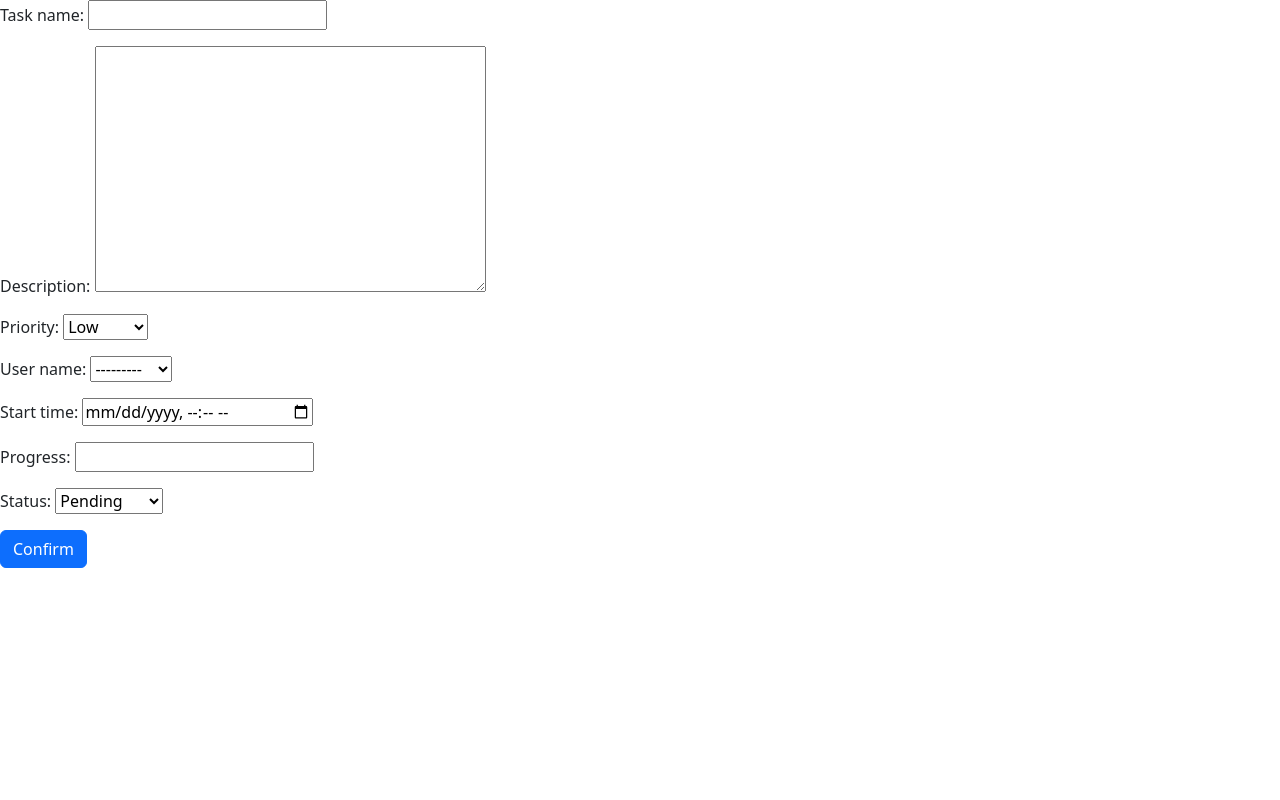
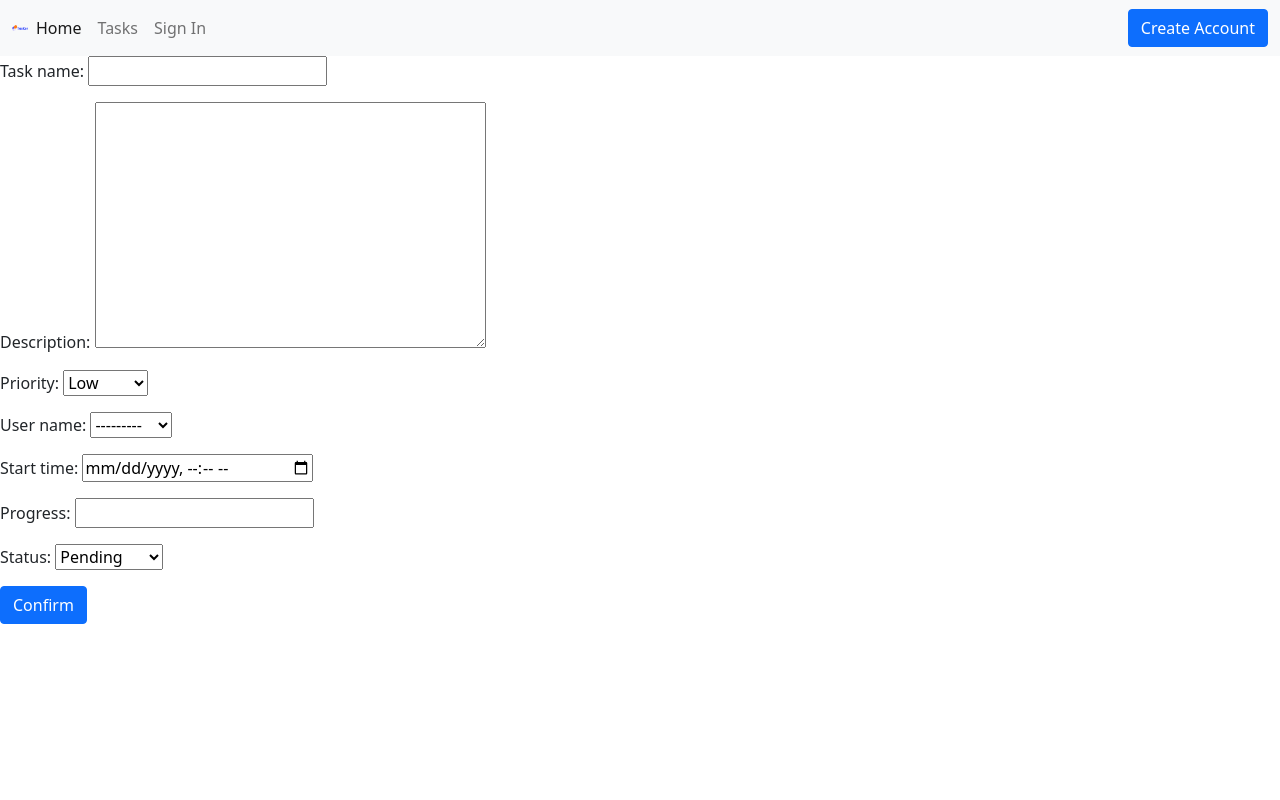
Before and after one commit to Oakani1/tasker-v2, a Django app: page /tasks/create/ in a window 1280 px wide. Run offline with Django 5.2, Linux system fonts and the light colour scheme; a user stored in the database is signed in; data comes from the database, SQL or seed files in the repository; both versions use the stored data as it was after the commit.

Commit message:
base temple

```diff
--- a/requirements.txt
+++ b/requirements.txt
@@ -1,6 +1,7 @@
 asgiref==3.8.1
 Django==4.2.14
 django-allauth==0.57.2
+django-summernote==0.8.20.0
 oauthlib==3.2.2
 PyJWT==2.9.0
 python3-openid==3.2.0
--- a/static/css/style.css
+++ b/static/css/styles.css
@@ -1,6 +1,6 @@
 @import url('https://fonts.googleapis.com/css2?family=Poppins:ital,wght@0,100;0,200;0,300;0,400;0,500;0,600;0,700;0,800;0,900;1,100;1,200;1,300;1,400;1,500;1,600;1,700;1,800;1,900&display=swap');
 
 
-.red-test {
+.red-text {
     color: red;
 }
--- a/task_manager/urls.py
+++ b/task_manager/urls.py
@@ -18,8 +18,9 @@ from django.contrib import admin
 from django.urls import path, include
 
 urlpatterns = [
+    path("accounts/", include("allauth.urls")),
     path('admin/', admin.site.urls),
-    path ('tasks/', include('tasks.urls')),
+    #path ('tasks/', include('tasks.urls')),
+    path('summernote/', include('django_summernote.urls')),
     path("", include("tasks.urls")),
-    path("accounts/", include("allauth.urls")),
 ]
--- /dev/null
+++ b/tasks/templates/base.html
@@ -0,0 +1,72 @@
+{% url 'home' as home_url %}
+{% load static %}
+
+<!DOCTYPE html>
+<html class="h-100" lang="en">
+
+<head>
+    <title>TasKer</title>
+    <meta name="viewport" content="width=device-width, initial-scale=1" />
+
+    <link rel="stylesheet" href="{% static 'css/styles.css' %}">
+
+    <!-- Google Fonts CSS -->
+    <link rel="preconnect" href="https://fonts.googleapis.com">
+    <link rel="preconnect" href="https://fonts.gstatic.com" crossorigin>
+    <link
+        href="https://fonts.googleapis.com/css2?family=Poppins:ital,wght@0,100;0,200;0,300;0,400;0,500;0,600;0,700;0,800;0,900;1,100;1,200;1,300;1,400;1,500;1,600;1,700;1,800;1,900&display=swap"
+        rel="stylesheet">
+    <!-- Font Awesome CSS -->
+    <link rel="stylesheet" href="https://cdnjs.cloudflare.com/ajax/libs/font-awesome/5.15.3/css/all.min.css">
+
+    <!-- Bootstrap CSS -->
+    <link href="https://cdn.jsdelivr.net/npm/bootstrap@5.0.2/dist/css/bootstrap.min.css" rel="stylesheet"
+        integrity="sha384-EVSTQN3/azprG1Anm3QDgpJLIm9Nao0Yz1ztcQTwFspd3yD65VohhpuuCOmLASjC" crossorigin="anonymous">
+
+
+</head>
+
+<body class="d-flex flex-column h-100 main-bg">
+
+    <!-- Navigation -->
+    <nav class="navbar navbar-expand-lg navbar-light bg-light">
+        <div class="container-fluid">
+            <img src="{% static 'images/tasker_logo.png' %}" alt="Tasker Logo" width="16rem">
+            <button class="navbar-toggler" type="button" data-bs-toggle="collapse" data-bs-target="#navbarTogglerDemo02"
+                aria-controls="navbarTogglerDemo02" aria-expanded="false" aria-label="Toggle navigation">
+                <span class="navbar-toggler-icon"></span>
+            </button>
+            <div class="collapse navbar-collapse" id="navbarTogglerDemo02">
+                <ul class="navbar-nav me-auto mb-2 mb-lg-0">
+                    <li class="nav-item">
+                        <a class="nav-link active" aria-current="page" href="#">Home</a>
+                    </li>
+                    <li class="nav-item">
+                        <a class="nav-link" href="#">Tasks</a>
+                    </li>
+                    <li class="nav-item">
+                        <a class="nav-link" href="#">Sign In</a>
+                    </li>
+                </ul>
+                <button type="button" class="btn btn-primary">Create Account</button>
+
+            </div>
+        </div>
+    </nav>
+
+    <main class="flex-shrink-0 main-bg">
+
+        {% block content %}
+        <!-- Content Goes here -->
+        {% endblock content %}
+
+    </main>
+
+    <script src="https://cdn.jsdelivr.net/npm/bootstrap@5.0.2/dist/js/bootstrap.bundle.min.js"
+        integrity="sha384-MrcW6ZMFYlzcLA8Nl+NtUVF0sA7MsXsP1UyJoMp4YLEuNSfAP+JcXn/tWtIaxVXM"
+        crossorigin="anonymous"></script>
+
+    </script>
+</body>
+
+</html>
--- a/tasks/templates/tasks/create_task.html
+++ b/tasks/templates/tasks/create_task.html
@@ -1,16 +1,8 @@
+{% extends "base.html" %}
+
+{% block content %}
+
 {% load static %}
-
-<!DOCTYPE html>
-<html lang="en">
-
-<head>
-    <meta charset="UTF-8">
-    <meta name="viewport" content="width=device-width, initial-scale=1.0">
-    <title>Create a Task</title>
-    <link rel="stylesheet" href="{% static 'css/styles.css' %}">
-    <link href="https://cdn.jsdelivr.net/npm/bootstrap@5.3.3/dist/css/bootstrap.min.css" rel="stylesheet"
-        integrity="sha384-QWTKZyjpPEjISv5WaRU9OFeRpok6YctnYmDr5pNlyT2bRjXh0JMhjY6hW+ALEwIH" crossorigin="anonymous">
-</head>
 
 <body>
 
@@ -23,4 +15,4 @@
     <script src="https://cdn.jsdelivr.net/npm/bootstrap@5.3.3/dist/js/bootstrap.bundle.min.js" integrity="sha384-YvpcrYf0tY3lHB60NNkmXc5s9fDVZLESaAA55NDzOxhy9GkcIdslK1eN7N6jIeHz" crossorigin="anonymous"></script>
 </body>
 
-</html>
+{% endblock %}
--- a/tasks/templates/tasks/home.html
+++ b/tasks/templates/tasks/home.html
@@ -12,8 +12,8 @@
 </head>
 <body>
 
-    <h1 class="red-test"> Home page test 2</h1>
-    <h1 class="red-test">Home page test 1</h1>
+    <h1 class="red-test"> Home page</h1>
+
 
 </body>
 </html>
--- a/tasks/urls.py
+++ b/tasks/urls.py
@@ -4,10 +4,12 @@ from . import views
 urlpatterns = [
     #path("", views.Homepage.as_view(), name="home"),
     path("", views.HomePage, name="home"),
-    path("view/<task_id>", views.show_task, name="view"),
-    path("task", views.show_task_page, name="task"),
-    path("create/", views.create_task, name="create"),
-    path("edit/<task_id>", views.edit_task, name="edit"),
-    path("delete/<task_id>", views.delete_task, name="delete"),
+    path("signin/", views.SignInPage, name="signin"),
+    path("signup/", views.SignUpPage, name="signup"),
+    path("tasks/view/<task_id>", views.show_task, name="view"),
+    path("tasks/", views.show_task_page, name="tasks"),
+    path("tasks/create/", views.create_task, name="create"),
+    path("tasks/edit/<task_id>", views.edit_task, name="edit"),
+    path("tasks/delete/<task_id>", views.delete_task, name="delete"),
 
 ]
--- a/tasks/views.py
+++ b/tasks/views.py
@@ -11,7 +11,13 @@ from django.views.generic import TemplateView
 #class Homepage(TemplateView):
     #template_name = 'tasks/home.html'
 def HomePage(request):
-        return render(request, 'tasks/home.html')
+        return render(request, 'tasks/index.html')
+
+def SignInPage(request):
+        return render(request, 'tasks/sign_in.html')
+
+def SignUpPage(request):
+        return render(request, 'tasks/sign_up.html')
 
 
 @login_required
@@ -29,7 +35,7 @@ def show_task_page(request):
     context = {
         "tasks": all_tasks,
     }
-    return render(request, 'tasks/index.html', context)
+    return render(request, 'tasks/tasks.html', context)
 
 @login_required
 def create_task(request):
```
Also changed, not shown: task_manager/settings.py (+7 -1 lines), tasks/admin.py (+12 -3 lines), tasks/templates/tasks/index.html (+6 -75 lines), tasks/templates/tasks/sign_in.html (+19 -0 lines), tasks/templates/tasks/sign_up.html (+19 -0 lines), tasks/templates/tasks/tasks.html (added, +79 -0 lines), db.sqlite3, tasks/templates/index.html (deleted).
